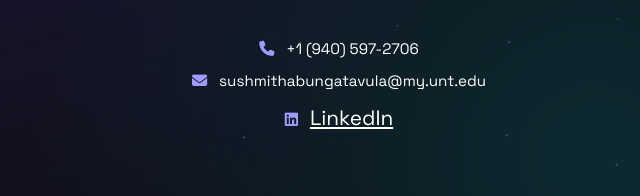
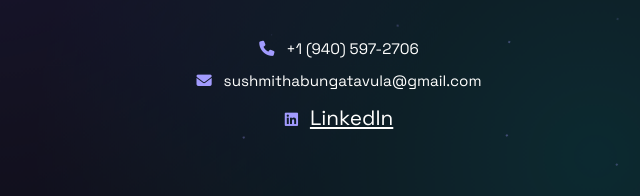
Before and after one commit to sushmithabungatavula/sush-portfolio, a plain HTML site: page index.html in a window 1280 px wide. Shown: the part 404-600 px from the top of the page, 301-941 px from the left. Drawn offline with Linux system fonts and the light colour scheme.

Commit message:
index.html

```diff
--- a/index.html
+++ b/index.html
@@ -993,7 +993,7 @@
         </p>
         <div class="hero-contact-info">
             <p><i class="fas fa-phone"></i> +1 (940) 597-2706</p>
-            <p><i class="fas fa-envelope"></i> sushmithabungatavula@my.unt.edu</p>
+            <p><i class="fas fa-envelope"></i> sushmithabungatavula@gmail.com</p>
             <p><i class="fab fa-linkedin"></i> <a href="https://www.linkedin.com/in/sushmitha-bungatavula-664964173/" class="social-link" target="_blank"> LinkedIn </p>
         </div>
         <div class="hero-buttons">
```
